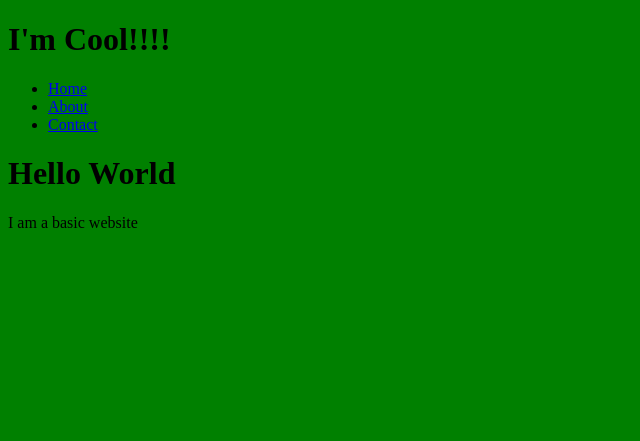
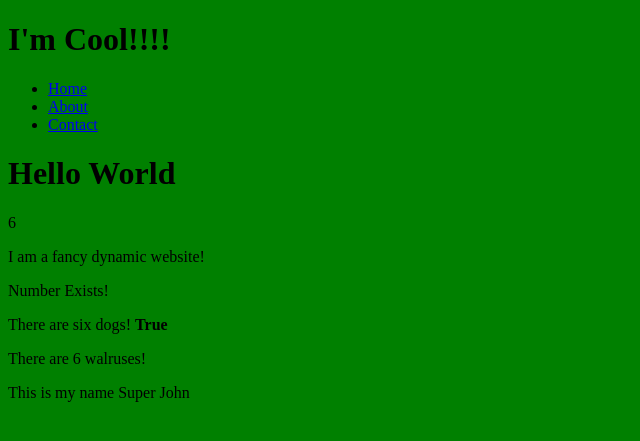
Before and after one commit to SuperJohn/hello_web_app, a Django app: page / in a window 1280 px wide. Shown: the top 441 px of the page, without its empty margins (0-640 px from the left). Run offline with Django 3.2, Linux system fonts and the light colour scheme.

Commit message:
template tags completed

```diff
--- a/collection/templates/index.html
+++ b/collection/templates/index.html
@@ -3,5 +3,17 @@
 
 {% block content %}
     <h1>Hello World</h1>
-    <p>I am a basic website</p>
+    <!-- Here's the varibale we are passing in -->
+    <p>{{ number }}</p>
+    <p>I am a fancy dynamic website!</p>
+    <p>{%  if number %}Number Exists!{%  endif %}</p>
+    <p>There are six dogs!
+    <b>{% if number == 6 %}
+        True
+        {% else %}
+        False
+        {% endif %}
+    </b> </p>
+    <p>There are {{  number }} walrus{{  number|pluralize:"es" }}!</p>
+    <p>This is my name {{ thing }}</p>
 {%  endblock %}
--- a/collection/views.py
+++ b/collection/views.py
@@ -2,5 +2,10 @@ from django.shortcuts import render
 
 # create your new views here
 def index(request):
+    # defining the variable
+    number = 6
+    thing = "Super John"
     # this is your new view
-    return render(request, 'index.html')
+    return render(request, 'index.html',
+                  {'number' : number, 'thing':thing, }
+                  )
```
